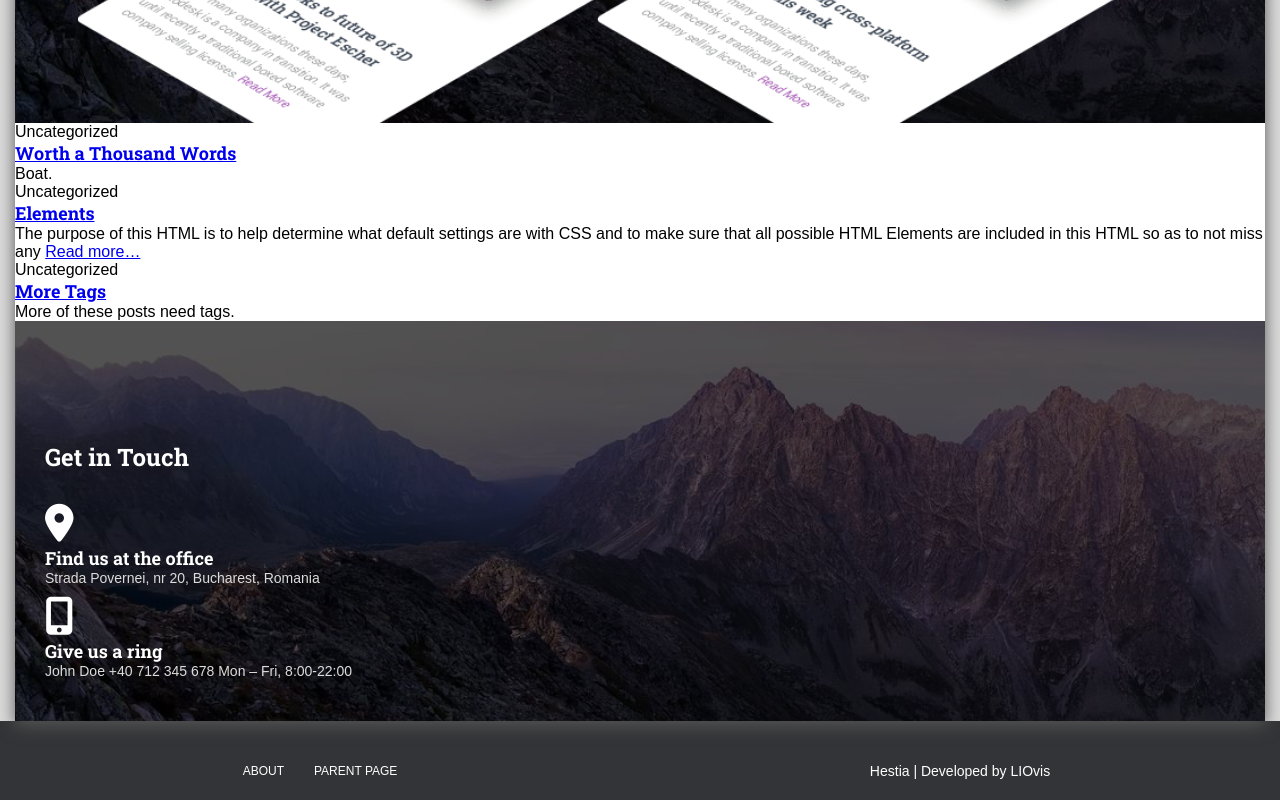
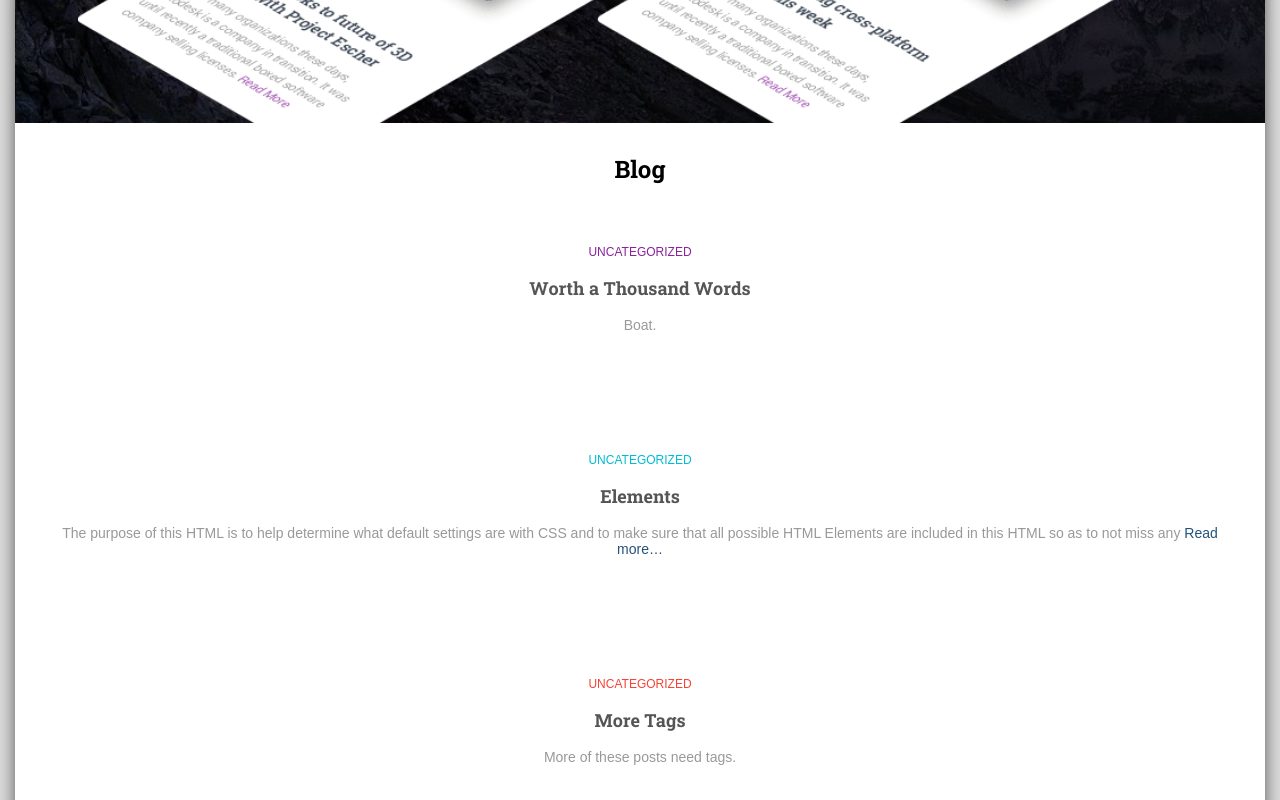
Before and after one commit to LIOvis/scss_capstone, a plain HTML site: page index.html in a window 1280 px wide. Shown: the part 1560-2360 px from the top of the page. Drawn offline with Linux system fonts and the light colour scheme.

Commit message:
finished home page styling

```diff
--- a/index.html
+++ b/index.html
@@ -105,10 +105,12 @@
           </div>
         </div>
         <div class="blog-wrapper">
-          <div class="blog-title-wrapper"></div>
+          <div class="blog-title-wrapper"><h2>Blog</h2></div>
           <div class="blog-items-wrapper">
             <div class="blog-item-wrapper">
-              <div class="blog-item-tag-wrapper">Uncategorized</div>
+              <div class="blog-item-tag-wrapper">
+                <a href="#">UNCATEGORIZED</a>
+              </div>
               <div class="blog-item-title-wrapper">
                 <h4>
                   <a href="./pages/worth-a-thousand-words.html"
@@ -119,7 +121,9 @@
               <div class="blog-item-text-wrapper"><p>Boat.</p></div>
             </div>
             <div class="blog-item-wrapper">
-              <div class="blog-item-tag-wrapper">Uncategorized</div>
+              <div class="blog-item-tag-wrapper">
+                <a href="#">UNCATEGORIZED</a>
+              </div>
               <div class="blog-item-title-wrapper">
                 <h4><a href="./pages/elements.html">Elements</a></h4>
               </div>
@@ -133,7 +137,9 @@
               </div>
             </div>
             <div class="blog-item-wrapper">
-              <div class="blog-item-tag-wrapper">Uncategorized</div>
+              <div class="blog-item-tag-wrapper">
+                <a href="#">UNCATEGORIZED</a>
+              </div>
               <div class="blog-item-title-wrapper">
                 <h4><a href="#">More Tags</a></h4>
               </div>
--- a/styles/common/common.scss
+++ b/styles/common/common.scss
@@ -12,6 +12,7 @@ $light-pink: #ffaec9;
 $pink-purple: #9b2279;
 $purple: #89229b;
 $blue: #00bcd4;
+$dark-blue: #23527c;
 $green: #4caf50;
 $header-gradient: linear-gradient(45deg, $pink-purple 0%, $pink 50%);
 
@@ -132,6 +133,7 @@ body {
       bottom: 0;
       width: 100vw;
       height: 0px;
+      z-index: 100;
 
       .footer-items-wrapper {
         margin: 0;
--- a/styles/home/home.scss
+++ b/styles/home/home.scss
@@ -12,6 +12,7 @@ $light-pink: #ffaec9;
 $pink-purple: #9b2279;
 $purple: #89229b;
 $blue: #00bcd4;
+$dark-blue: #23527c;
 $green: #4caf50;
 $header-gradient: linear-gradient(45deg, $pink-purple 0%, $pink 50%);
 
@@ -208,6 +209,57 @@ body {
         }
       }
 
+      .blog-wrapper {
+        text-align: center;
+        margin-top: 30px;
+
+        h2 {
+          font-size: 24px;
+        }
+
+        a {
+          color: $grey;
+          text-decoration: none;
+        }
+
+        .blog-item-wrapper {
+          padding: 60px 30px;
+
+          .blog-item-tag-wrapper {
+            font-size: 12px;
+            padding-bottom: 17px;
+            a {
+              color: $purple;
+            }
+          }
+          &:nth-of-type(2) {
+            .blog-item-tag-wrapper {
+              a {
+                color: $blue;
+              }
+            }
+          }
+
+          &:nth-of-type(3) {
+            .blog-item-tag-wrapper {
+              a {
+                color: $red;
+              }
+            }
+          }
+
+          .blog-item-text-wrapper {
+            color: $light-grey;
+            font-size: 14px;
+            padding-top: 17px;
+
+            a {
+              color: $dark-blue;
+            }
+          }
+        }
+      }
+
       .contact-wrapper {
         position: relative;
         height: 400px;
@@ -215,7 +267,6 @@ body {
         background-position: center;
         background-repeat: no-repeat;
         background-size: cover;
-        background-attachment: fixed;
         color: white;
 
         &::before {
@@ -254,10 +305,13 @@ body {
             .contact-item-icon-wrapper {
               grid-area: icon;
               font-size: 38px;
+              padding: 12px 12px 0 0;
+              justify-self: flex-end;
             }
 
-            .contact-title-wrapper {
+            .contact-item-title-wrapper {
               grid-area: title;
+              padding: 20px 0 15px;
             }
 
             .contact-item-description-wrapper {
```
Also changed, not shown: styles/common/common.css, styles/home/home.css, styles/main.css, 3 other files.
